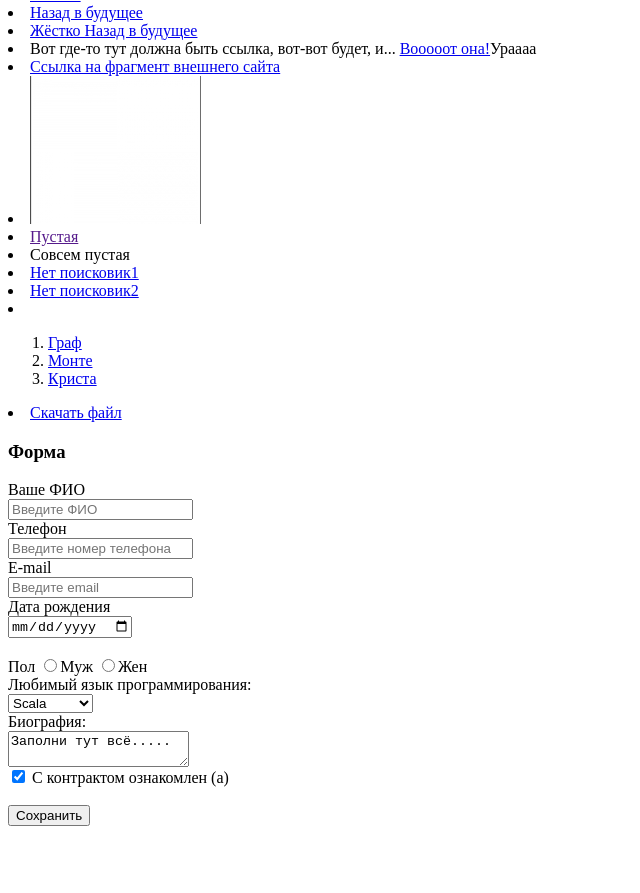
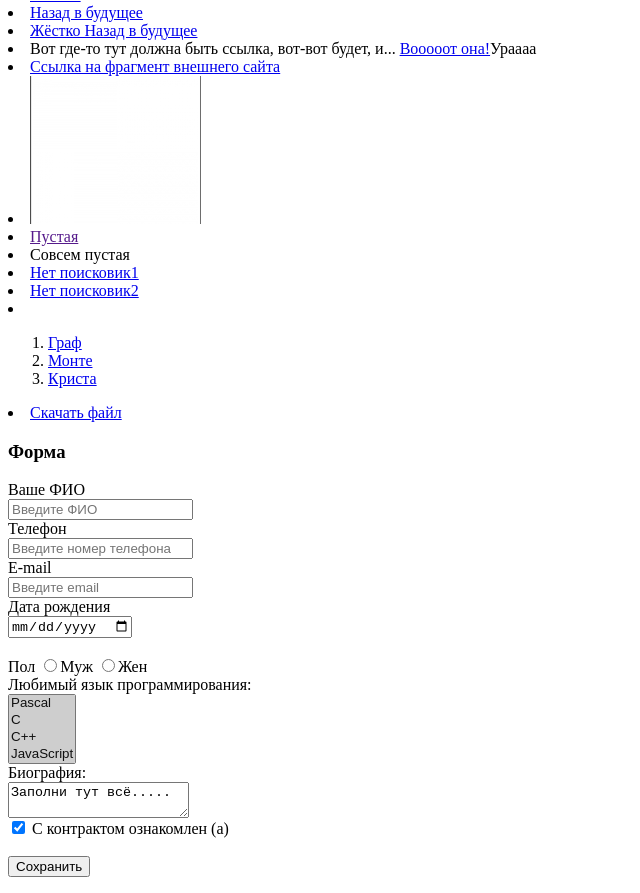
Before and after one commit to vladislav280420028919-afk/s0195985.github.io, a plain HTML site: page Task1/index.html in a window 1280 px wide. Shown: the part 320-1213 px from the top of the page, without its empty margins (0-640 px from the left). Before the commit the page ends 1162 px from the top, so only its background shows below. Drawn offline with Linux system fonts and the light colour scheme.

Commit message:
Update index.html

```diff
--- a/Task1/index.html
+++ b/Task1/index.html
@@ -146,7 +146,7 @@
 		<label>
 			Любимый язык программирования:
 			<br>
-				<select name="listbox"  required>
+				<select name="listbox" multiple="multiple"  required>
 					<option value="Значение1" selected="selected">Pascal</option>
 					<option value="Значение2" selected="selected">C</option>
 					<option value="Значение3" selected="selected">C++</option>
```
